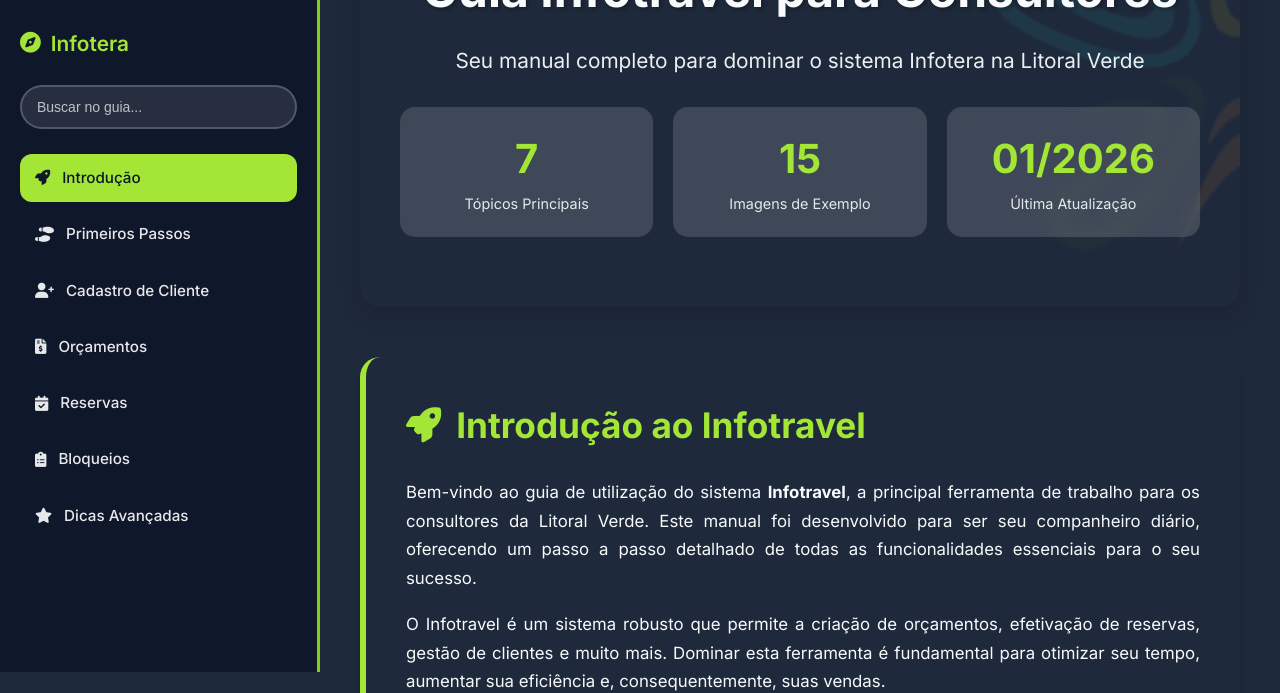
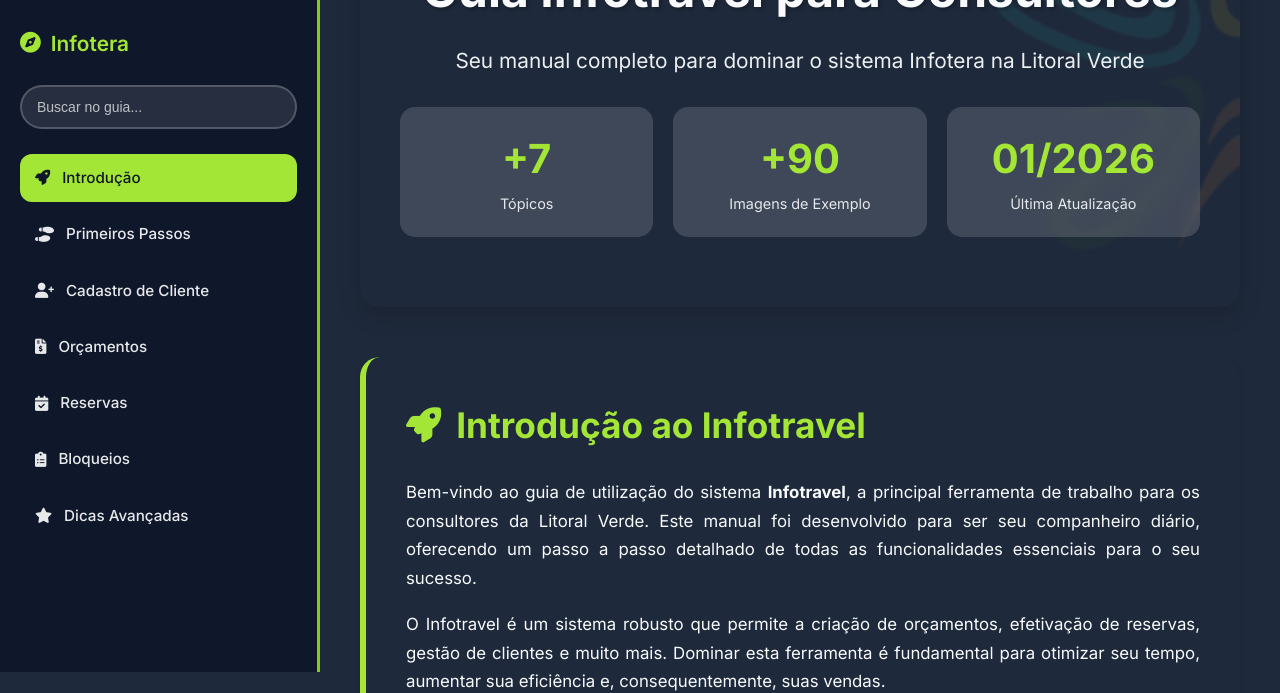
Before and after one commit to WillgitAvelar/Curso_lv_consultores_Internos, a plain HTML site: page index.html in a window 1280 px wide. Shown: the part 128-821 px from the top of the page. Drawn offline with Linux system fonts and the light colour scheme.

Commit message:
ajustes no topo

```diff
--- a/index.html
+++ b/index.html
@@ -568,11 +568,11 @@
                 <!-- Blocos de Estatísticas/Resumo -->
                 <div class="stats-container">
                     <div class="stat-item">
-                        <span class="stat-number" id="total-topics">7</span>
-                        <span class="stat-label">Tópicos Principais</span>
+                        <span class="stat-number" id="total-topics">+7</span>
+                        <span class="stat-label">Tópicos</span>
                     </div>
                     <div class="stat-item">
-                        <span class="stat-number" id="total-images">15</span>
+                        <span class="stat-number" id="total-images">+90</span>
                         <span class="stat-label">Imagens de Exemplo</span>
                     </div>
                     <div class="stat-item">
@@ -1194,7 +1194,7 @@
             <!-- Rodapé da Página -->
             <footer class="footer">
                 <p>&copy; 2026 Litoral Verde. Todos os direitos reservados. Guia para uso interno.</p>
-                <p>Desenvolvido com <i class="fas fa-heart"></i> pela Equipe de Tecnologia.</p>
+                <p>Desenvolvido com <i class="fas fa-heart"></i> pela Equipe de Tecnologia. Versão 1.0</p>
             </footer>
         </main>
     </div>
```
